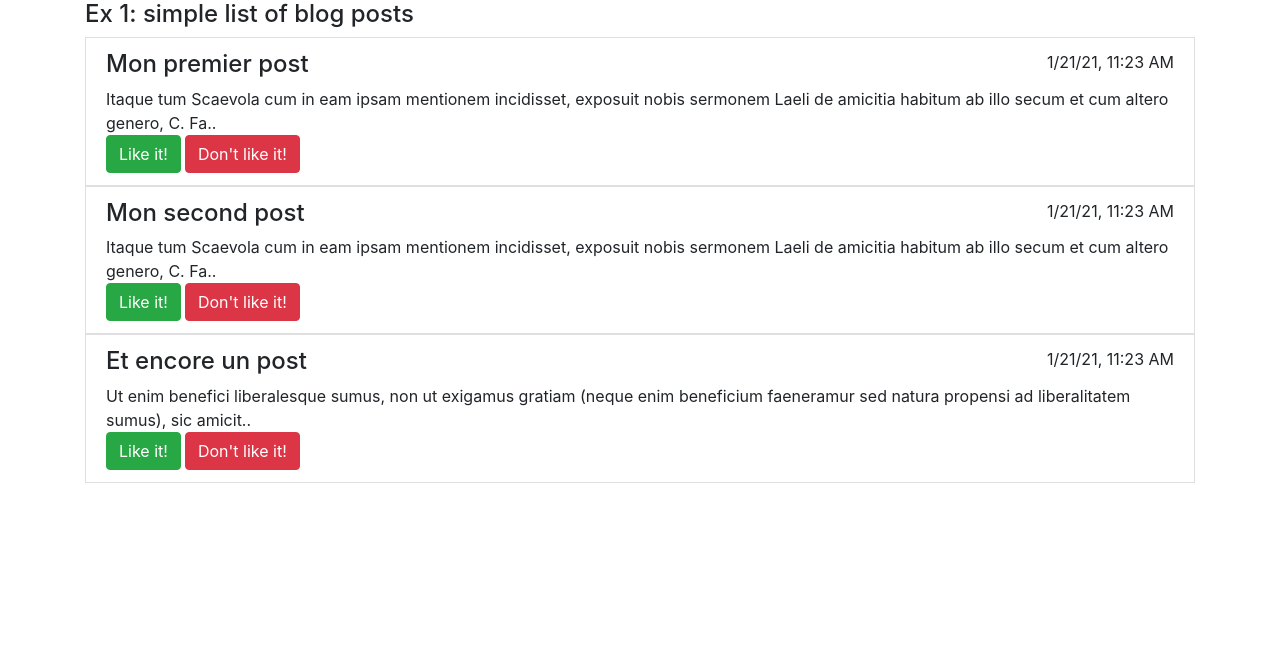
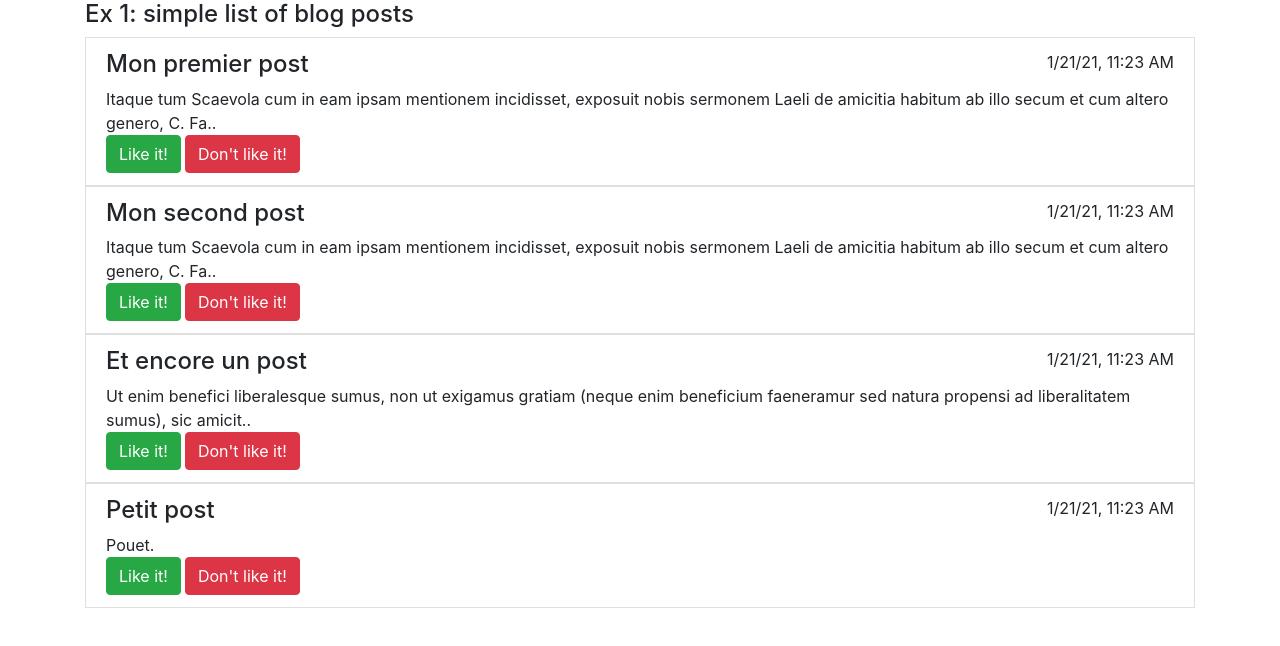
Before and after one commit to legrosmanu/training-full-stack-dev, an Angular app in the folder angular-ex1/: page / in a window 1280 px wide. Shown: the top 646 px of the page. Built offline with nearby package versions, Linux system fonts and the light colour scheme.

Commit message:
Little fix after noticed the post is optionnal

```diff
--- a/angular-ex1/src/app/app.component.ts
+++ b/angular-ex1/src/app/app.component.ts
@@ -26,6 +26,10 @@ export class AppComponent {
     Et quoniam apud eos ut in capite mundi morborum acerbitates celsius dominantur, ad quos vel sedandos omnis professio medendi torpescit, excogitatum est adminiculum sospitale nequi amicum perferentem similia videat, additumque est cautionibus paucis remedium aliud satis validum, ut famulos percontatum missos quem ad modum valeant noti hac aegritudine colligati, non ante recipiant domum quam lavacro purgaverint corpus. ita etiam alienis oculis visa metuitur labes.
     Et quoniam apud eos ut in capite mundi morborum acerbitates celsius dominantur, ad quos vel sedandos omnis professio medendi torpescit, excogitatum est adminiculum sospitale nequi amicum perferentem similia videat, additumque est cautionibus paucis remedium aliud satis validum, ut famulos percontatum missos quem ad modum valeant noti hac aegritudine colligati, non ante recipiant domum quam lavacro purgaverint corpus. ita etiam alienis oculis visa metuitur labes.`;
     this.posts.push(newPost);
+    newPost = new BlogPost();
+    newPost.title = "Petit post";
+    newPost.content = "Pouet.";
+    this.posts.push(newPost);
   }
 
 }
--- a/angular-ex1/src/app/post-list-item-component/post-list-item-component.component.html
+++ b/angular-ex1/src/app/post-list-item-component/post-list-item-component.component.html
@@ -1,7 +1,7 @@
 <li [ngClass]="{
     'list-group-item': true,
     'list-group-item-success': post.loveIts > 0,
-    'list-group-item-danger': post.loveIts < 0}">
+    'list-group-item-danger': post.loveIts < 0}" *ngIf="post">
     <div class="row">
         <div class="col-8">
             <h4>{{post.title}}</h4>
```
